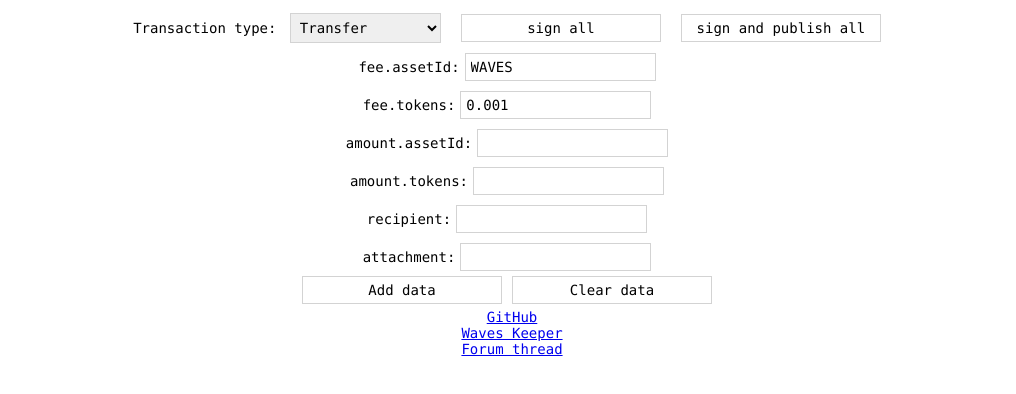
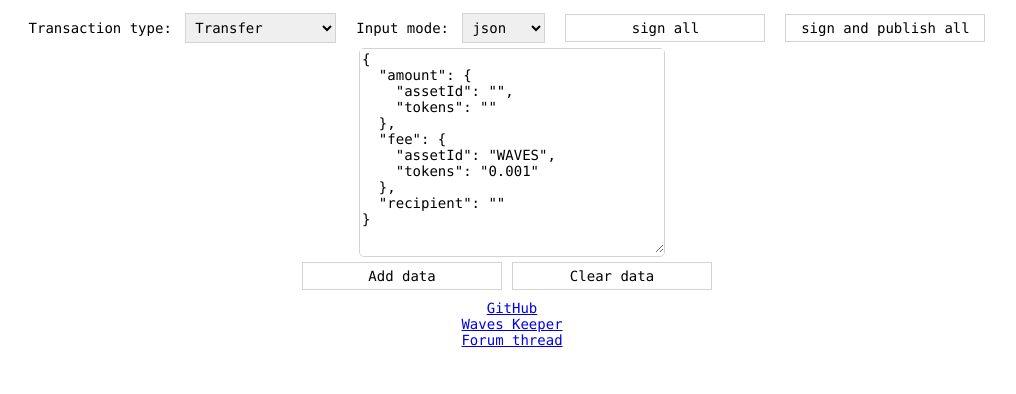
Before and after one commit to bodrych/waves-debug, a plain HTML site: page index.html in a window 1280 px wide. Shown: the whole page, without its empty margins (128-1144 px from the left). Drawn offline with nearby package versions, Linux system fonts and the light colour scheme.

Commit message:
input mode select added

```diff
--- a/index.html
+++ b/index.html
@@ -16,7 +16,7 @@
 		border: 1px solid lightgray;
 		border-radius:5px;
 	}
-	input, select {
+	input, select, textarea {
 		font-family: inherit;
 		font-size: inherit;
 	}
@@ -88,9 +88,9 @@
     width: 300px;
     height: 200px;
     overflow-wrap: normal;
-    white-space: nowrap;
+    white-space: pre;
 	}
-	#data-buttons > input {
+	#data-controls, #data-buttons > input {
 		margin: 5px;
 	}
 </style>
@@ -105,6 +105,13 @@
 				</select>
 			</div>
 			<div>
+				<label>Input mode:</label>
+				<select v-model="input">
+					<option value="json">json</option>
+					<option value="fields">fields</option>
+				</select>
+			</div>
+			<div>
 				<input class="button submit" type="submit" value="sign all" @click="run('sign')">
 			</div>
 			<div>
@@ -112,9 +119,11 @@
 			</div>
 		</div>
 
-		<!-- <textarea :value="JSON.stringify(dataCurrent[type].data, null, '  ')" @input="dataCurrent[type].data = JSON.parse($event.target.value)"></textarea> -->
+		<div class="bordered" v-if="input == 'json'">
+			<textarea :value="JSON.stringify(dataCurrent[type].data, null, '  ')" @input="dataCurrent[type].data = JSON.parse($event.target.value)"></textarea>
+		</div>
 
-		<div id="params" class="flex-col">
+		<div id="params" class="flex-col" v-if="input == 'fields'">
 			<div id="params-first" class="flex-col">
 				<div><label>fee.assetId:</label><input v-model="dataCurrent[type].data.fee.assetId" type="text" name=""></div>
 				<div><label>fee.tokens:</label><input v-model="dataCurrent[type].data.fee.tokens" type="text" name=""></div>
@@ -185,16 +194,15 @@
 					<input class="button add-remove" type="submit" value="+" @click="dataCurrent[type].data.data.splice(0, 0, {type: 'integer', key: '', value: 0})">
 				</div>
 			</div>
+		</div>
 
-			<div class="flex-row">
-				<div>
-					<input class="button submit" type="submit" value="Add data" @click="addData(type)">
-				</div>
-				<div>
-					<input class="button submit" type="submit" value="Clear data" @click="dataArray.splice(0)">
-				</div>
+		<div id="data-controls" class="flex-row">
+			<div>
+				<input class="button submit" type="submit" value="Add data" @click="addData(type)">
 			</div>
-
+			<div>
+				<input class="button submit" type="submit" value="Clear data" @click="dataArray.splice(0)">
+			</div>
 		</div>
 
 		<div class="flex-row" id="result-data-wrapper" v-for="(item, index) in dataArray">
@@ -242,6 +250,7 @@
 					{id: 13, name: 'Set script'},
 					{id: 14, name: 'Sponsorship'}
 				],
+				input: 'json',
 				dataArray: [],
 				dataCurrent: {
 					// issue
```
